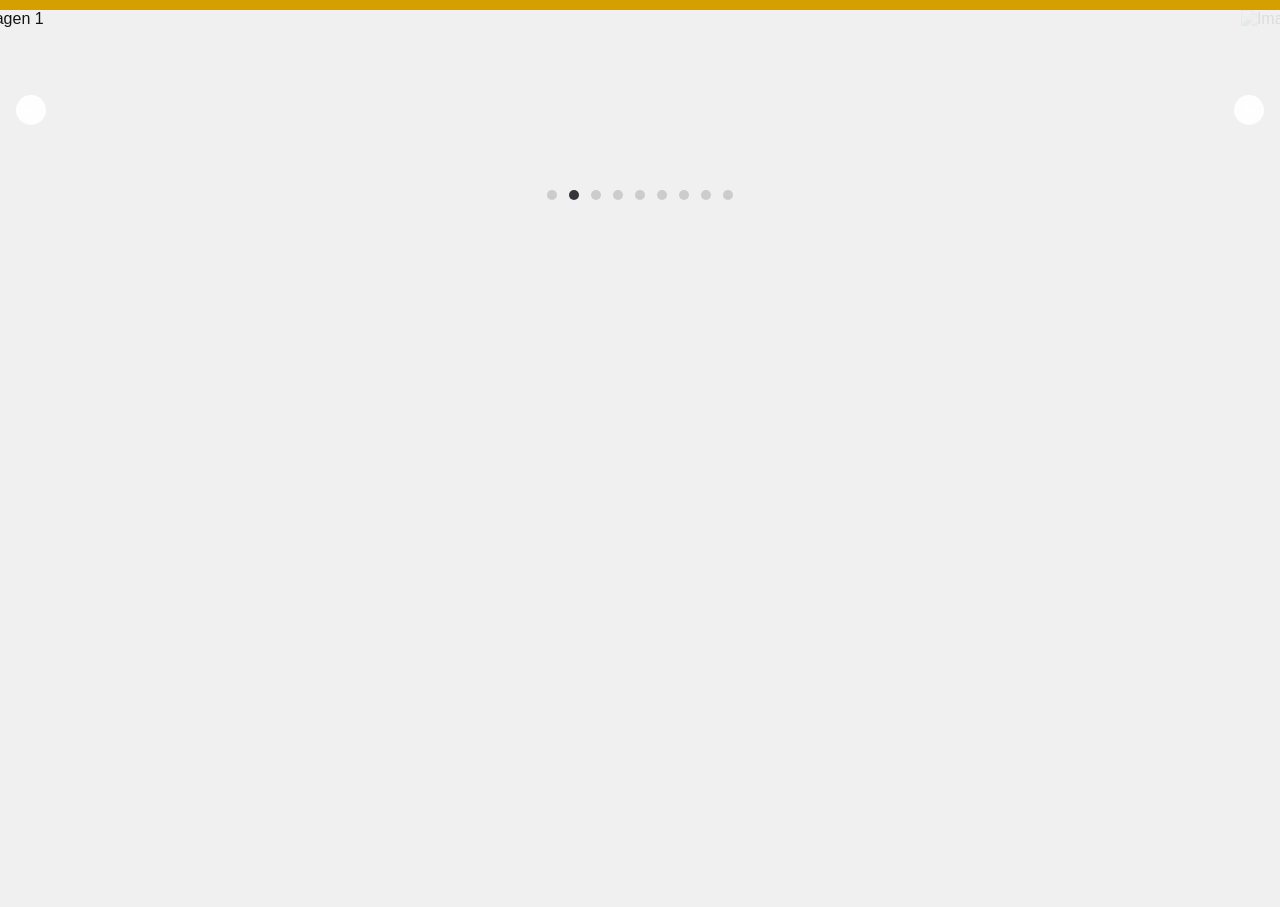
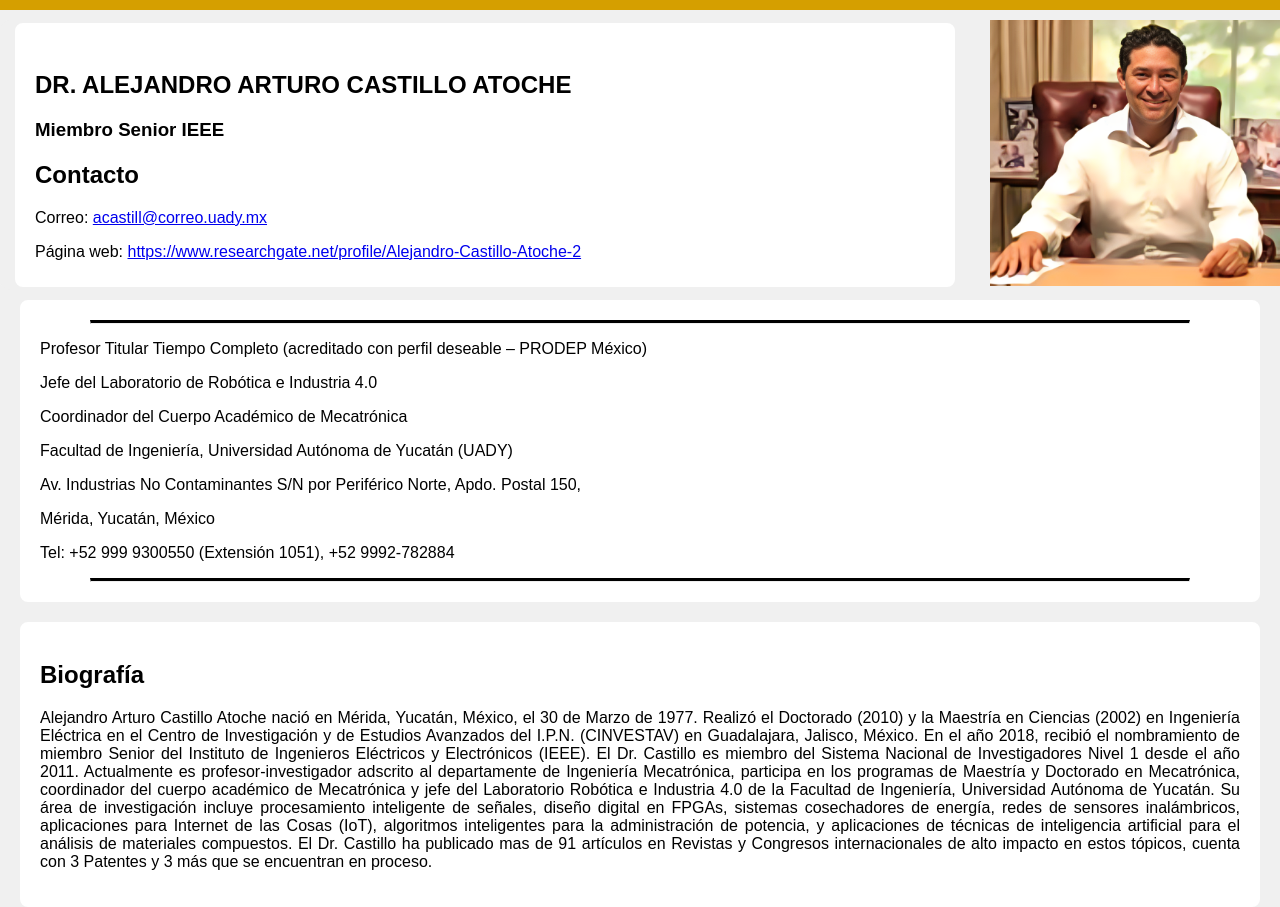
Before and after one commit to Sosa2001/P-gina-Web, a plain HTML site: page grupotrabajo.html in a window 1280 px wide. Shown: the part 200-1107 px from the top of the page. Before the commit the page ends 800 px from the top, so only its background shows below. Drawn offline with Linux system fonts and the light colour scheme.

Commit message:
RealAntesDeSubir

```diff
--- a/CSS/estilos.css
+++ b/CSS/estilos.css
@@ -160,36 +160,24 @@ body {
 }
 
 #Texto-descriptivo {
-    background-color: #ffffff;
-    max-width: 900px;
-    margin: 0 auto;
-    border-radius: 15px;
-    color: white;
-    text-align: justify;
-    padding: 20px;
-    column-count: 2;  /* Agrega esta línea para dividir en dos columnas */
+    column-count: 3;
     column-gap: 20px;
-    justify-content: center;
-    align-items: center;
-}
-
-#Texto-descriptivo {
-
     background-color: #f0f0f0;
-    max-width: 1550px;
-    margin: 0 auto;
-    border-radius: 0px;
+    max-width: 1450px;
+    margin: 10px auto;
+    border-radius: 10px;
     color: white;
     text-align: justify;
     padding: 0px;
     display: flex;
+    align-items: center;
     justify-content: space-between; /* Distribuir el espacio entre los elementos */
 }
 
 #Texto-izquierda {
     border-radius: 8px;
-    flex: 2; /* Ocupar todo el espacio disponible */
-    margin: 10px;
+    padding: 0px 10px;
+    flex: 3; /* Ocupar todo el espacio disponible */
     border: 10px solid #ffffff;
     color: black;
     background-color: #ffffff;
@@ -198,22 +186,19 @@ body {
 
 #Texto-centro img{
     flex: 2; /* Ocupar todo el espacio disponible */
-    margin: 10px;
-    border: 10px solid #ffffff;
     color: black;
     background-color: #ffffff;
-    max-width: 90%;
+    max-width: 100%;
 }
 
 #Texto-derecha {
+    padding: 0px 10px 0px 0px;
     border-radius: 8px;
     flex: 2; /* Ocupar todo el espacio disponible */
     background-color: #00264e;
     border: 5px solid #00264e;
-    margin: 10px;
-    margin-left: 20px; /* Agrega un espacio entre las dos secciones */
     overflow-y: auto; /* Agrega barra de desplazamiento vertical si es necesario */
-    max-height: 400px; /* Define la altura máxima deseada */
+    max-height: 336px; /* Define la altura máxima deseada */
     min-width: 30%;
 }
 
--- a/grupotrabajo.html
+++ b/grupotrabajo.html
@@ -29,24 +29,49 @@
     <div id="header-text">
         Grupo de trabajo
     </div>
-    <div id="image-container">
-        <div id="image-slider" onmouseenter="stopInterval()" onmouseleave="restartInterval()">
-            <img class="image" src="Imágenes/Hidrophonico 1.jpg" alt="Imagen 1">
-            <img class="image" src="Imágenes/Lab.jpg" alt="Imagen 2">
-            <img class="image" src="Imágenes/Prototipo 1.jpg" alt="Imagen 3">
-            <img class="image" src="Imágenes/Hidrophonico 3.jpg" alt="Imagen 4">
-            <img class="image" src="Imágenes/Prototipo 2.jpg" alt="Imagen 5">
-            <img class="image" src="Imágenes/Hidrophonico 2.jpg" alt="Imagen 6">
-            <img class="image" src="Imágenes/Prototipo 3.jpg" alt="Imagen 7">
-            <img class="image" src="Imágenes/Prototipo 4.jpg" alt="Imagen 8">
-            <img class="image" src="Imágenes/Ubicación.jpg" alt="Imagen 9">
+    <div  id="Texto-descriptivo">
+        <div id="Texto-izquierda" style="max-width: 900px; margin: 0 auto; text-align: justify;">
+            <br>
+            <h2>DR. ALEJANDRO ARTURO CASTILLO ATOCHE</h2>
+            <h3>Miembro Senior IEEE</h2>
+            <h2>Contacto</h3>
+            <p>Correo: <a href="mailto:acastill@correo.uady.mx?subject=Consulta&body=Estimado Dr. Castillo">acastill@correo.uady.mx</a></p>
+            <p>Página web: <a href="https://www.researchgate.net/profile/Alejandro-Castillo-Atoche-2">https://www.researchgate.net/profile/Alejandro-Castillo-Atoche-2</a></p>
         </div>
-        <div id="indicators-container"></div>
-        <div class="arrow-container">
-            <div class="arrow" onclick="prevImage()">&#11164;</div>
-            <div class="arrow" onclick="nextImage()">&#11166;</div>
+        <div id="Texto-centro">
+            <img src="Imágenes/Foto Dr.png" alt="Imagen 1" style="width: 290px; height: auto;">
+        </div>
+        </div>
+        <div id="Texto-izquierda" style="padding: 10px; max-width: 1200px; margin: 0 auto; text-align: justify;">
+            <hr style="border-top: 3px solid black; margin: 0 50px;">
+            <p>Profesor Titular Tiempo Completo (acreditado con perfil deseable – PRODEP México)</p>
+            <p>Jefe del Laboratorio de Robótica e Industria 4.0</p>
+            <p>Coordinador del Cuerpo Académico de Mecatrónica</p>
+            <p>Facultad de Ingeniería, Universidad Autónoma de Yucatán (UADY)</p>
+            <p>Av. Industrias No Contaminantes S/N por Periférico Norte, Apdo. Postal 150,</p>
+            <p>Mérida, Yucatán, México</p>
+            <p>Tel: +52 999 9300550 (Extensión 1051), +52 9992-782884</p>
+            <hr style="border-top: 3px solid black; margin: 0 50px;">
+        </div>
+        <div style="height: 20px;"></div>
+        <div id="Texto-izquierda" style="padding: 10px; max-width: 1200px; margin: 0 auto; text-align: justify;">
+            <h2>Biografía</h2>
+            <p>Alejandro Arturo Castillo Atoche nació en Mérida, Yucatán, México, el 30 de Marzo de 1977.
+                Realizó el Doctorado (2010) y la Maestría en Ciencias (2002) en Ingeniería Eléctrica en el
+                Centro de Investigación y de Estudios Avanzados del I.P.N. (CINVESTAV) en Guadalajara,
+                Jalisco, México. En el año 2018, recibió el nombramiento de miembro Senior del Instituto
+                de Ingenieros Eléctricos y Electrónicos (IEEE). El Dr. Castillo es miembro del Sistema
+                Nacional de Investigadores Nivel 1 desde el año 2011. Actualmente es profesor-investigador
+                adscrito al departamente de Ingeniería Mecatrónica, participa en los programas de Maestría y
+                Doctorado en Mecatrónica, coordinador del cuerpo académico de Mecatrónica y jefe del Laboratorio
+                Robótica e Industria 4.0 de la Facultad de Ingeniería, Universidad Autónoma de Yucatán. Su
+                área de investigación incluye procesamiento inteligente de señales, diseño digital en FPGAs,
+                sistemas cosechadores de energía, redes de sensores inalámbricos, aplicaciones para Internet
+                de las Cosas (IoT), algoritmos inteligentes para la administración de potencia, y aplicaciones
+                de técnicas de inteligencia artificial para el análisis de materiales compuestos. El Dr.
+                Castillo ha publicado mas de 91 artículos en Revistas y Congresos internacionales de alto
+                impacto en estos tópicos, cuenta con 3 Patentes y 3 más que se encuentran en proceso.</p>
         </div>
     </div>
-    <div style="height: 75px;"></div>
 </body>
 </html>
```
Also changed, not shown: contacto.html (+3 -18 lines), index.html (+2 -1 lines), lineasinves.html (+7 -17 lines), publicaciones.html (+7 -17 lines), Imágenes/Foto Dr.png (added), Imágenes/LAB_UADY.png.
